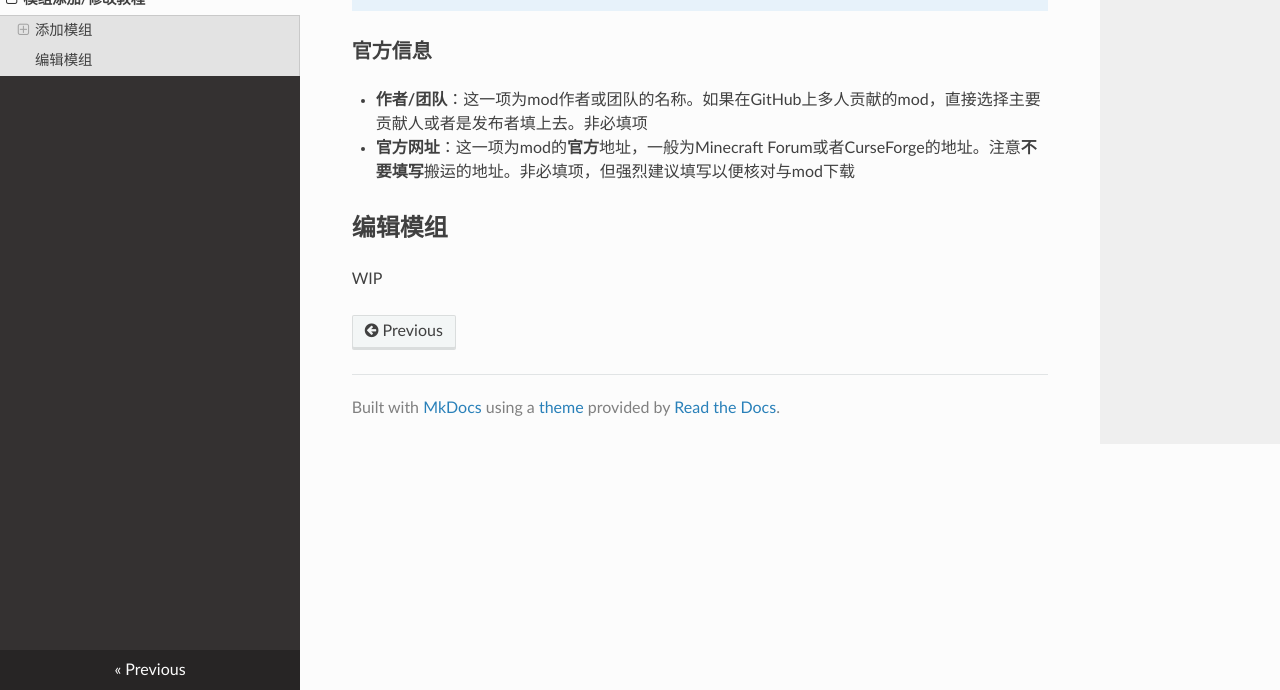
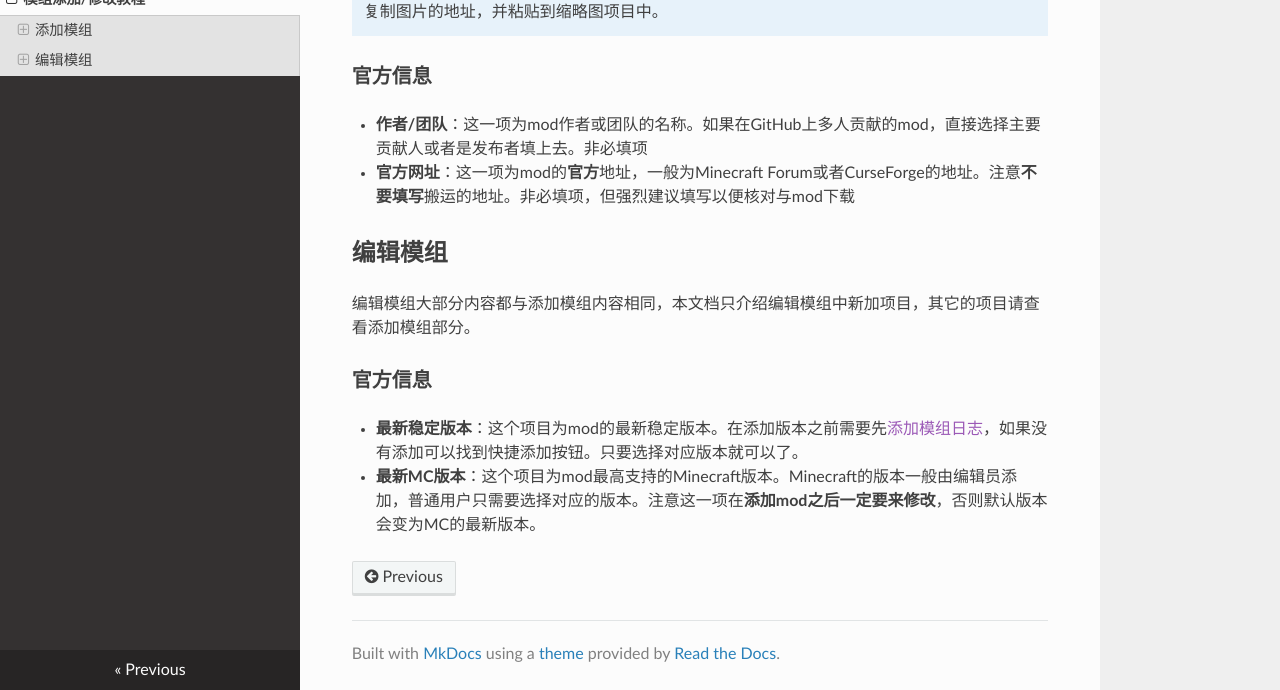
Before and after one commit to Ahrwing/mcmod, an MkDocs documentation site: the page built from docs/mod.md, in a window 1280 px wide and 900 px high, scrolled down 2234 px, cut to the strip 210-900 px from the top of the window. Built offline with MkDocs 1.6.1, drawn with Linux system fonts in a browser that asks for light colours; nearby versions of some CDN libraries; old or Windows-style settings are respelled for this version of MkDocs; some of the changed text lies outside the part shown.

Commit message:
Finish the new tutorial

```diff
--- a/docs/mod.md
+++ b/docs/mod.md
@@ -12,7 +12,7 @@
 
 ### 基本信息
 
-- **编辑器**：这里为mod的简介，请在这里描述mod的基本功能与主题，或者对于一些简单的功能性mod来说可以描述mod的用法。但请注意描述不要过于简单，一般情况下最好不要低于30个字。具体使用方法请查看[编辑器使用教程与准则]()
+- **编辑器**：这里为mod的简介，请在这里描述mod的基本功能与主题，或者对于一些简单的功能性mod来说可以描述mod的用法。但请注意描述不要过于简单，一般情况下最好不要低于30个字。具体使用方法请查看[编辑器使用教程与准则]()。点击 `提交修改` 边上的 `预览内容` 可以预览编辑的结果
 - **MOD名称**：这里一般为mod的中文译名，但在无译名或译名不通用的情况下可以直接填写mod的原名(比如说 `Not Enough Items`)。此项为必填项
 - **MOD原名**：这里为mod的原名，一般为英文。在MOD名称已填写原名的情况下这一项可以空着不填。此项为选填项，但除了MOD名称填写的是原名的情况以外，请务必认真填写，否则审核的时候会无法断定mod的有效性与重复性，并且用户寻找mod时也会遇到困难
 - **简写名称**：这里为mod的简写名称，比如说 `Not Enough Items` 简写为 `NEI`，`BuildCraft` 简写为 `BC`。在显示的时候会在方括号内注在mod前方，比如说 `[BC]建筑 (BuildCraft)`。要注意的是，如果一个mod没有常用的简写名称(很少被国内外社区用到过)，请不要填写，并且不要随便按照个人喜好随便缩写，此项为选填项
@@ -46,4 +46,9 @@
 
 ## 编辑模组
 
-WIP
+编辑模组大部分内容都与添加模组内容相同，本文档只介绍编辑模组中新加项目，其它的项目请查看添加模组部分。
+
+### 官方信息
+
+- **最新稳定版本**：这个项目为mod的最新稳定版本。在添加版本之前需要先[添加模组日志]()，如果没有添加可以找到快捷添加按钮。只要选择对应版本就可以了。
+- **最新MC版本**：这个项目为mod最高支持的Minecraft版本。Minecraft的版本一般由编辑员添加，普通用户只需要选择对应的版本。注意这一项在**添加mod之后一定要来修改**，否则默认版本会变为MC的最新版本。
```
